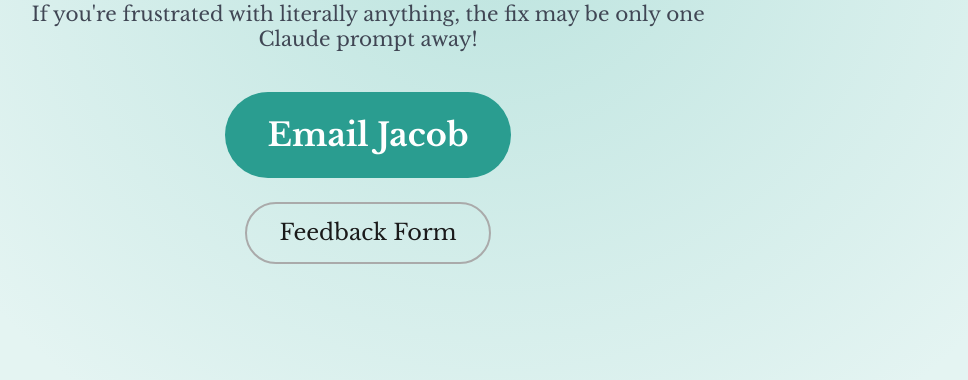
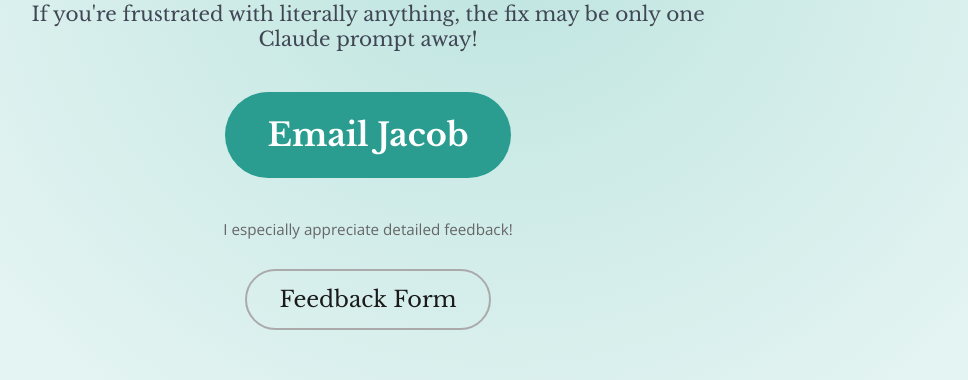
Before and after one commit to ConfluxConflux/college-app-app, a Django app: page /feedback/ in a window 1280 px wide. Shown: the part 162-542 px from the top of the page, without its empty margins (272-1240 px from the left). Run offline with Django 5.2, Linux system fonts and the light colour scheme; data comes from the database, SQL or seed files in the repository; some libraries are stand-ins or nearby versions.

Commit message:
Auto-save: 2026-03-25 11:53

```diff
--- a/core/templates/core/feedback.html
+++ b/core/templates/core/feedback.html
@@ -12,6 +12,8 @@
       Email Jacob
     </a>
 
+    <p style="margin: 1rem 0 0.25rem; font-size: 0.95rem; color: #666;">I especially appreciate detailed feedback!</p>
+
     <a href="https://tinyurl.com/caa-feedback-form" target="_blank" rel="noopener noreferrer"
        style="font-family: 'Libre Baskerville', Georgia, serif; font-size: 1.4rem; font-weight: 400; padding: 0.75rem 2rem; border-radius: 9999px; background: transparent; color: #1a1a1a; text-decoration: none; border: 2px solid #aaa; display: inline-block; transition: background 0.15s, color 0.15s;">
       Feedback Form
```
